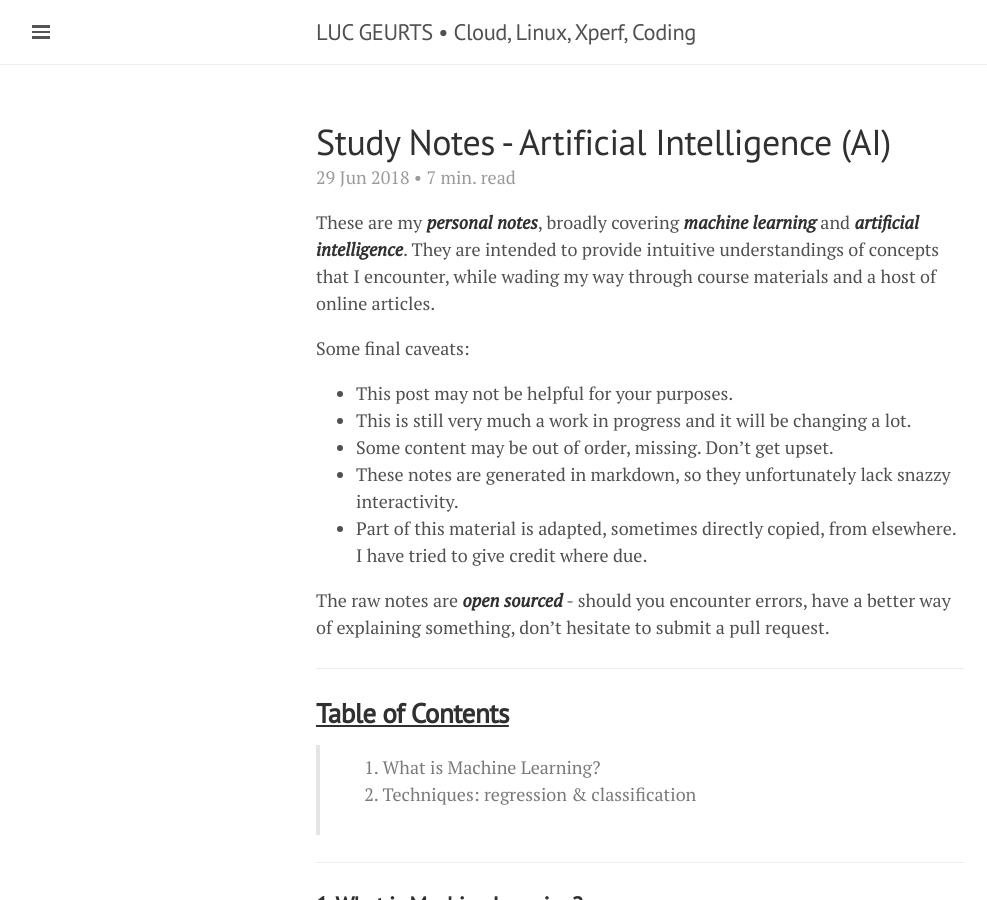
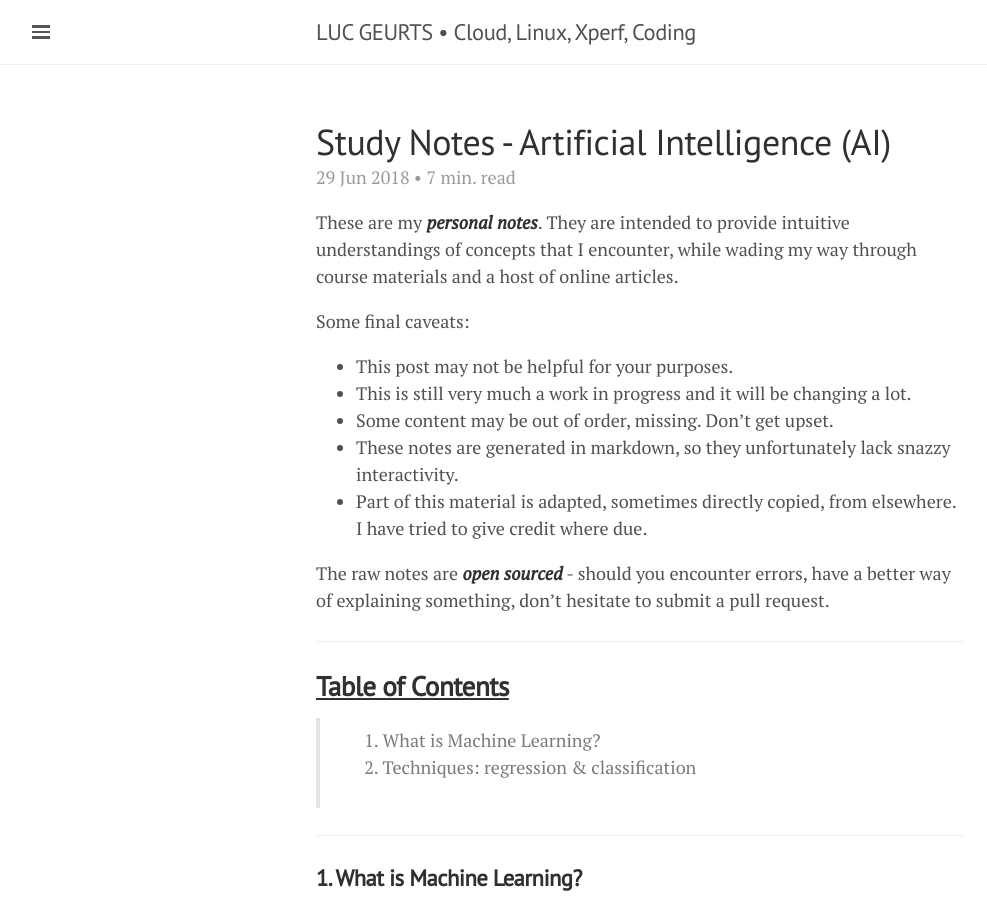
Before and after one commit to lgeurts/lgeurts.github.io, a Jekyll site: the page built from _posts/2018-06-29-artificial-intelligence-basics.md, in a window 1280 px wide and 900 px high. Shown: the whole window, without its empty margins (0-987 px from the left). Built offline with Jekyll 4.4.1, drawn with Linux system fonts in a browser that asks for light colours; nearby versions of some CDN libraries.

Commit message:
Update 2018-06-29-artificial-intelligence-basics.md

```diff
--- a/_posts/2018-06-29-artificial-intelligence-basics.md
+++ b/_posts/2018-06-29-artificial-intelligence-basics.md
@@ -7,8 +7,7 @@ category: Education & Training
 tags: [ Artificial Intelligence ]
 ---
 
-These are my ***personal notes***, broadly covering ***machine learning*** and ***artificial intelligence***.
-They are intended to provide intuitive understandings of concepts that I encounter, while wading my way through course materials and a host of online articles.
+These are my ***personal notes***. They are intended to provide intuitive understandings of concepts that I encounter, while wading my way through course materials and a host of online articles.
 
 Some final caveats:
 * This post may not be helpful for your purposes.
```
